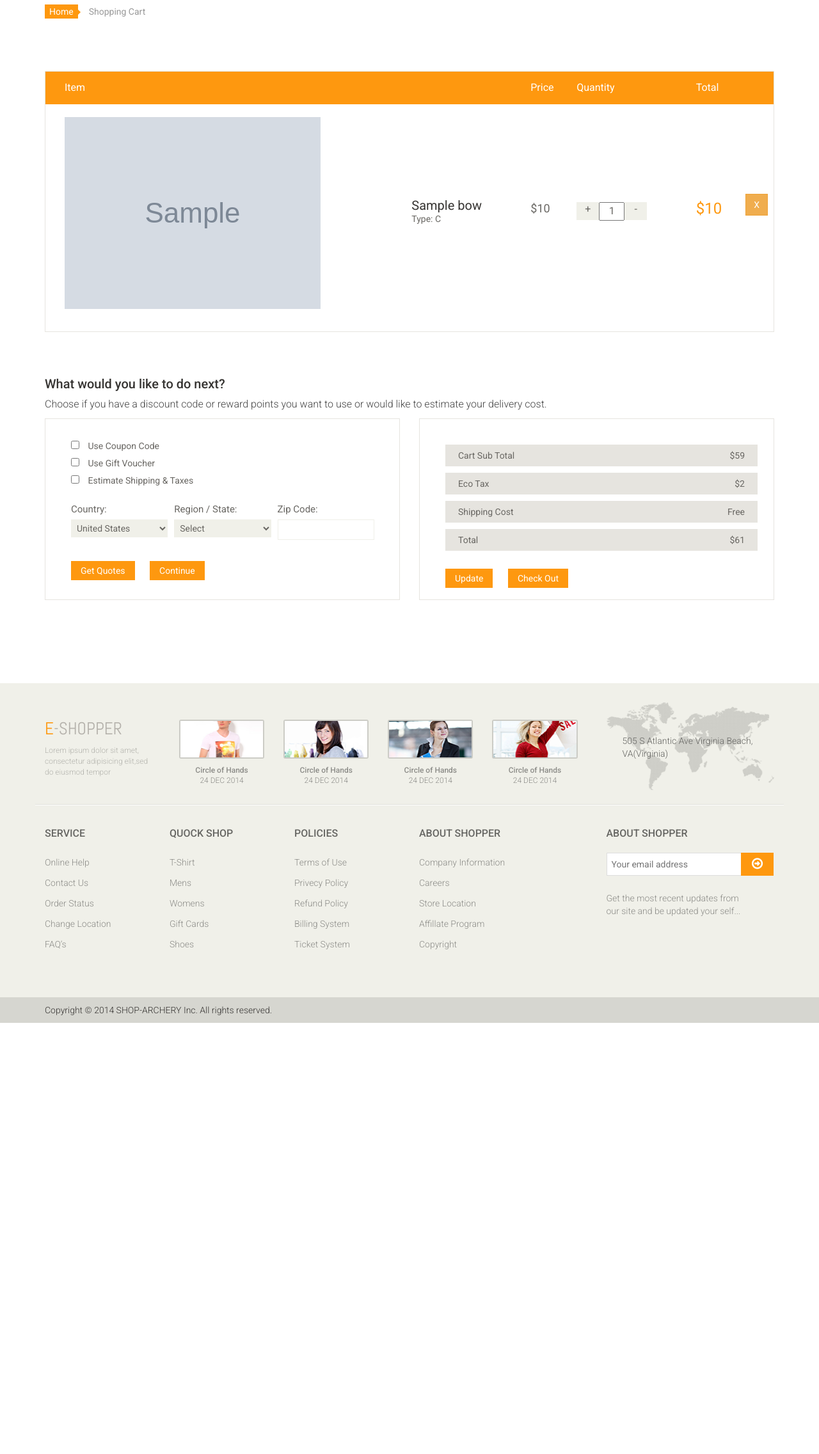
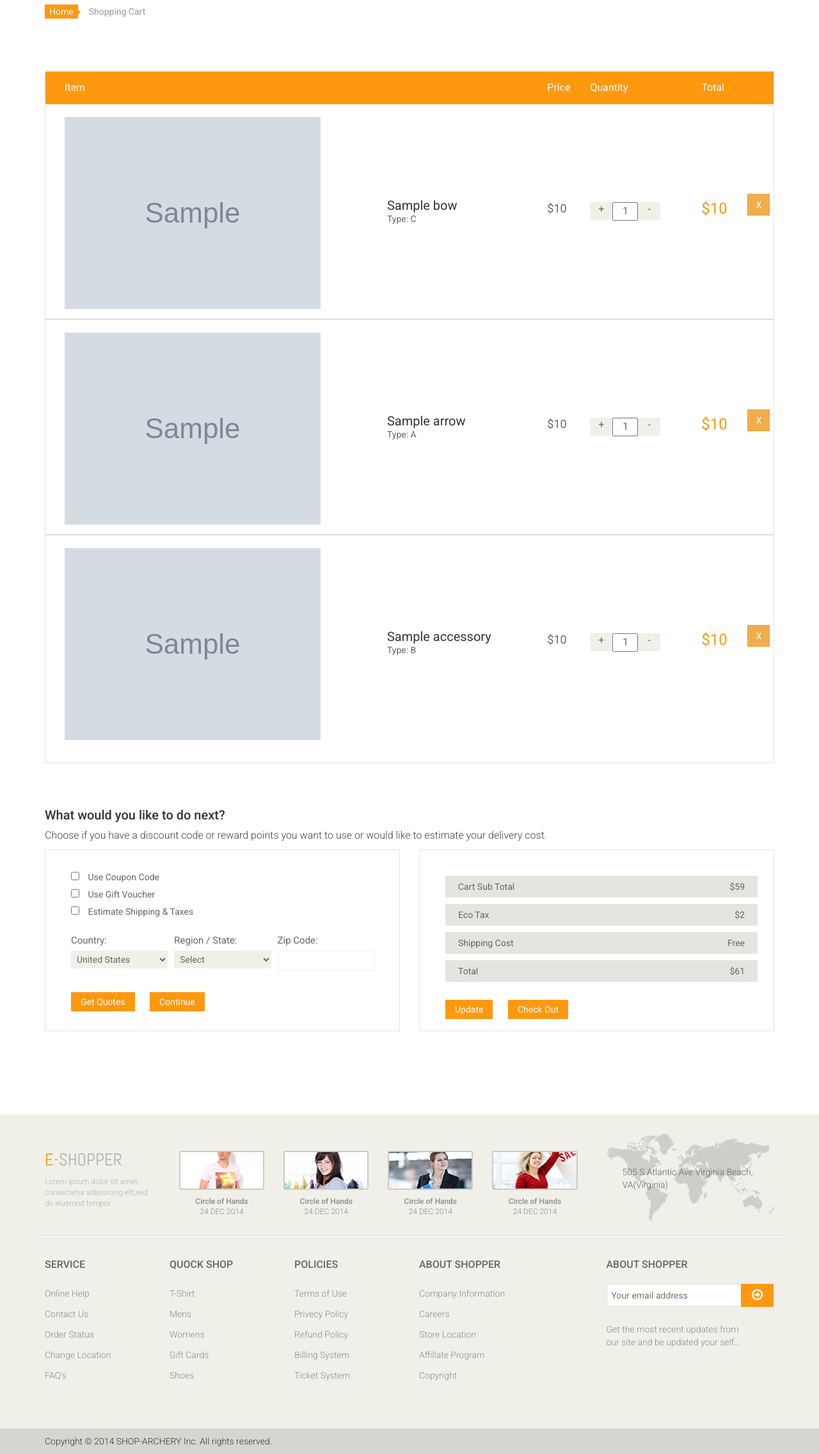
Before and after one commit to esatcelik/Shop, a Django app: template myshop/shopcart/templates/cart.html in a window 1280 px wide. Shown: the part 216-2489 px from the top of the page at 64% size. Before the commit the page ends 1815 px from the top, so only its background shows below. Run offline with Django 3.2, Linux system fonts and the light colour scheme; the template is opened without the code that fills it: values that come from a table or form of the project are taken from there, others are empty; tables that the repository leaves empty hold one stand-in row (values such as "Sample post"); grey boxes marked "Sample" are stand-in pictures; parts of the project's set-up code (start-up, migrations or seed data) failed here and were passed over.

Commit message:
Signed-off-by: esadcelik <billwild00@gmail.com> Delete button in shopping cart works now

```diff
--- a/myshop/shopcart/templates/cart.html
+++ b/myshop/shopcart/templates/cart.html
@@ -177,7 +177,107 @@
 							</td>
 							<td class="cart_delete">
 							<span class="input-group-btn">
-								<button type="submit" class="btn btn-warning">X</button>
+								<button type="submit" name="bow1" class="btn btn-warning">X</button>
+								</span>
+
+							</td>
+						</tr>
+
+						</form>
+					</tbody>
+					{% endfor %}
+					{% for a in arrow %}
+
+					<tbody>
+					<form action="{% url 'shopcart.views.delete' %}" method="post">
+					{% csrf_token %}
+					<input type="hidden" name="p_id" value="{{ a.id }}">
+
+						<tr>
+							<td class="cart_product">
+
+
+								<a href=""><img src="../../media/{{a.image}}" alt=""></a>
+
+							</td>
+							<td class="cart_description">
+							<span class="input-group-btn">
+								<h4><a href="">{{a.name}}</a></h4>
+								<p>Type: {{ a.type }}</p>
+								</span>
+							</td>
+							<td class="cart_price">
+							<span class="input-group-btn">
+								<p>${{a.price}}</p>
+								</span>
+							</td>
+							<td class="cart_quantity">
+							<span class="input-group-btn">
+								<div class="cart_quantity_button">
+									<a class="cart_quantity_up" id="up" href=""> + </a>
+									<input class="cart_quantity_input" type="text" id="number" name="quantity" value="1" autocomplete="off" size="2">
+									<a class="cart_quantity_down" id="down" href=""> - </a>
+									</span>
+								</div>
+							</td>
+							<td class="cart_total">
+							<span class="input-group-btn">
+								<p class="cart_total_price">${{a.price}}</p>
+								</span>
+							</td>
+							<td class="cart_delete">
+							<span class="input-group-btn">
+								<button type="submit" name="arrow1" class="btn btn-warning">X</button>
+								</span>
+
+							</td>
+						</tr>
+
+						</form>
+					</tbody>
+					{% endfor %}
+					{% for a in accessories %}
+
+					<tbody>
+					<form action="{% url 'shopcart.views.delete' %}" method="post">
+					{% csrf_token %}
+					<input type="hidden" name="p_id" value="{{ a.id }}">
+
+						<tr>
+							<td class="cart_product">
+
+
+								<a href=""><img src="../../media/{{a.image}}" alt=""></a>
+
+							</td>
+							<td class="cart_description">
+							<span class="input-group-btn">
+								<h4><a href="">{{a.name}}</a></h4>
+								<p>Type: {{ a.type }}</p>
+								</span>
+							</td>
+							<td class="cart_price">
+							<span class="input-group-btn">
+								<p>${{a.price}}</p>
+								</span>
+							</td>
+							<td class="cart_quantity">
+							<span class="input-group-btn">
+								<div class="cart_quantity_button">
+									<a class="cart_quantity_up" id="up" href=""> + </a>
+									<input class="cart_quantity_input" type="text" id="number" name="quantity" value="1" autocomplete="off" size="2">
+									<a class="cart_quantity_down" id="down" href=""> - </a>
+									</span>
+								</div>
+							</td>
+							<td class="cart_total">
+							<span class="input-group-btn">
+								<p class="cart_total_price">${{a.price}}</p>
+								</span>
+							</td>
+							<td class="cart_delete">
+							<span class="input-group-btn">
+								<button type="submit" name="accessory1" class="btn btn-warning">X</button>
 								</span>
 
 							</td>
```
Also changed, not shown: myshop/shopcart/views.py (+19 -2 lines), 1 other file.
